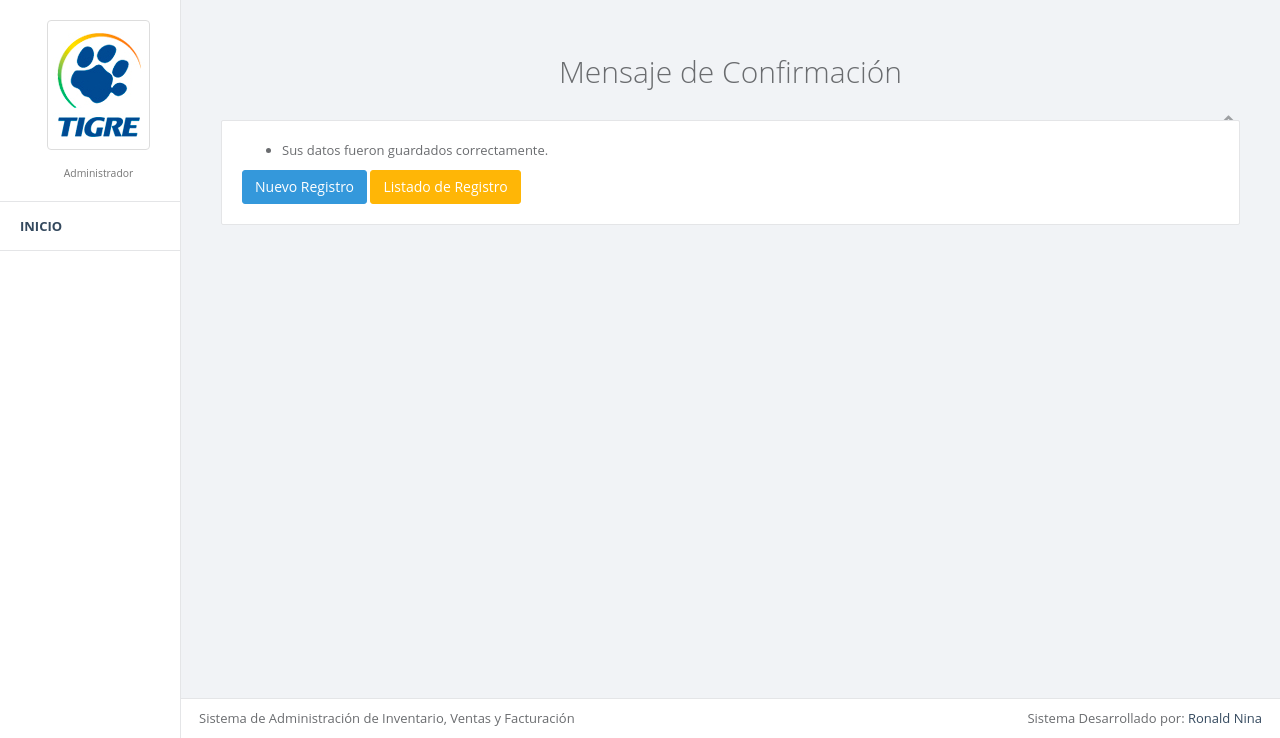
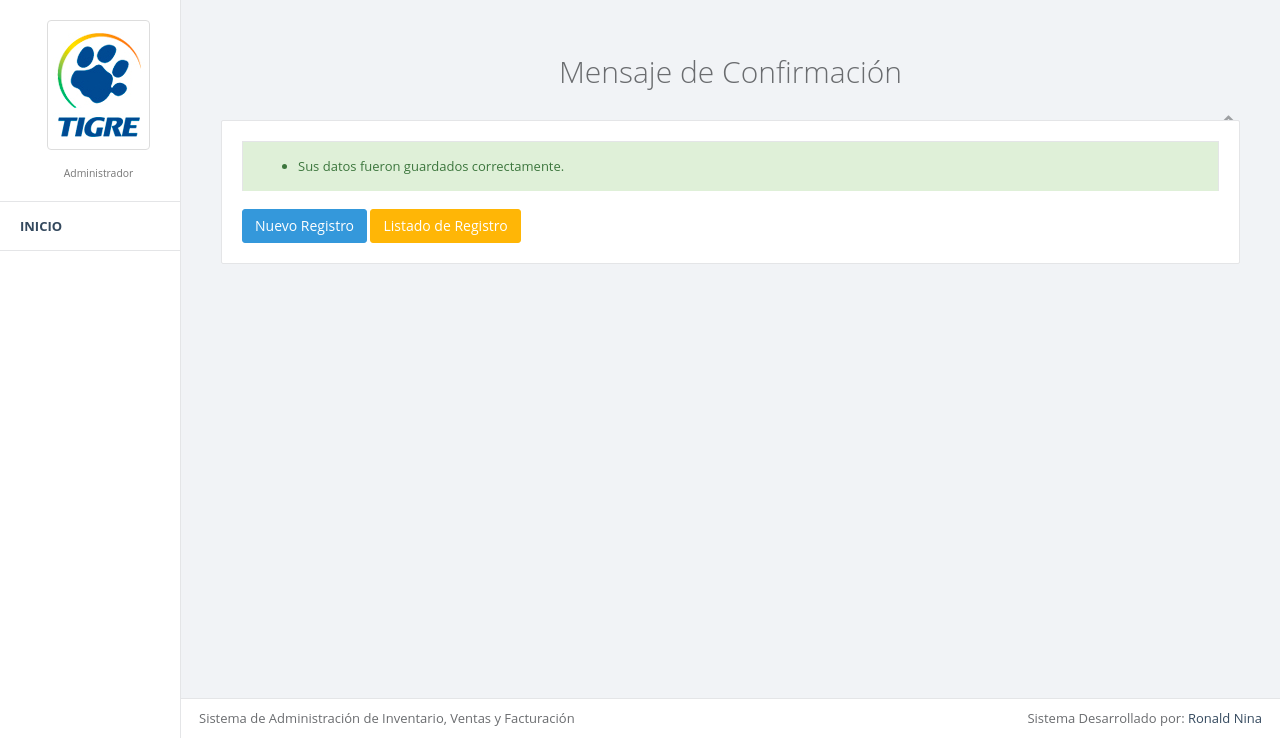
Before and after one commit to ronytic/tigre, a PHP site: page /productos/categoria/guardar.php in a window 1280 px wide. Shown: the part 62-800 px from the top of the page. Run offline with PHP 8.4, Linux system fonts and the light colour scheme; the visitor is signed in with stand-in values (Sample User, id 1); data that the repository does not hold is empty.

Commit message:
Respuest

```diff
--- a/respuesta.php
+++ b/respuesta.php
@@ -3,11 +3,14 @@ include_once("cabecerahtml.php");
 ?>
 <?php include_once("cabecera.php");?>
 <div class="col-lg-12">
+    <div class=" alert alert-success">
     <ul>
     <?php foreach($mensajes as $m){?>
         <li><?php echo $m;?></li>
     <?php }?>
     </ul>
+    </div>
+    <br>
     <?php if($nuevo==1){?>
     <a href="index.php" class="btn btn-info">Nuevo Registro</a>
     <?php }?>
```
